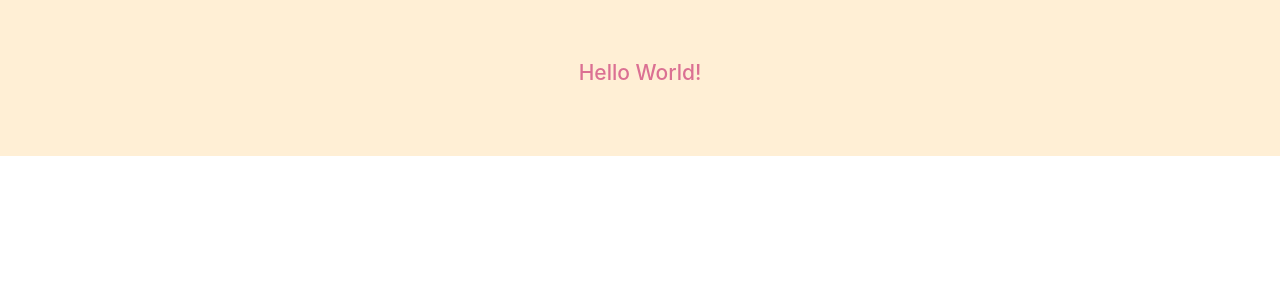
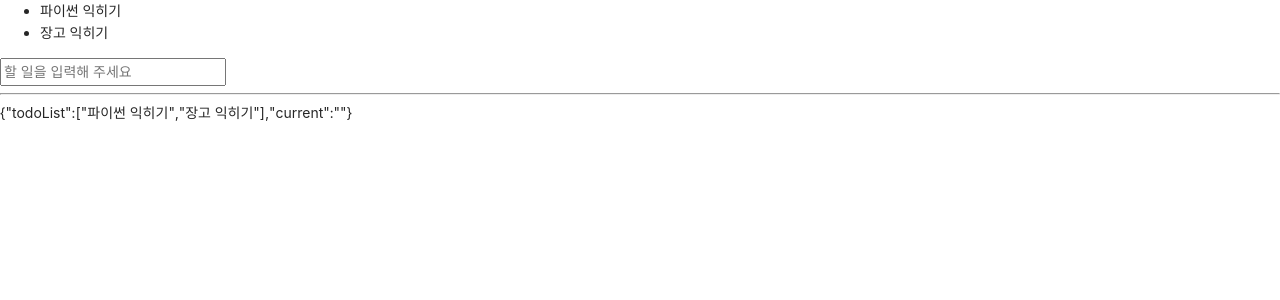
Before and after one commit to Gyeo1/Django-Practice, a React (Create React App) app: page / in a window 1280 px wide. Shown: the top 300 px of the page. Built offline with nearby package versions, Linux system fonts and the light colour scheme.

Commit message:
ToDoList 간단하게 만들어 보기

```diff
--- /dev/null
+++ b/src/TodoList.js
@@ -0,0 +1,54 @@
+import React from 'react';
+
+class TodoList extends React.Component {
+  state = {
+    todoList: ['파이썬 익히기', '장고 익히기'],
+    current: '',
+  };
+
+  onChange = (e) => {
+    //input 내용이 바뀔때 마다 호출되는 함수다.
+    const { value } = e.target;
+    this.setState({
+      current: value,
+    });
+    console.log(value); //현재 value 값을 출력
+  };
+
+  onKeyDown = (e) => {
+    //키가 눌렸을때 발생되는 함수
+    if (e.keyCode === 13) {
+      //13이 enter 키이다.
+      const { todoList, current } = this.state;
+      if (current.length > 0) {
+        this.setState({
+          current: '',
+          todoList: [...todoList, current], //이렇게 하는 이유 ==>state 값을 push 같은걸로 함부로 건들면 안됨
+        });
+      }
+    }
+  };
+  render() {
+    return (
+      <div>
+        <ul>
+          {this.state.todoList.map((todo, index) => (
+            <li key={index}>{todo}</li>
+          ))}
+        </ul>
+        <input
+          value={this.state.current}
+          onChange={this.onChange}
+          onKeyDown={this.onKeyDown}
+          placeholder="할 일을 입력해 주세요"
+        />
+        <hr />
+        {JSON.stringify(this.state)}
+      </div>
+    );
+  }
+}
+//JSON.stringify는 JSON에서 지원해주는 문자 변환 함수이다.
+//여기서는 todo list의 내용 2개가 나오고 input에 값을 넣으면 반영되는 current도 즉각적으로 나온다.
+
+export default TodoList;
--- a/src/index.js
+++ b/src/index.js
@@ -3,11 +3,12 @@ import ReactDOM from 'react-dom';
 import './index.css';
 import App from './App';
 import App2 from './App2';
+import TodoList from './TodoList';
 import reportWebVitals from './reportWebVitals';
 
 ReactDOM.render(
   <React.StrictMode>
-    <App2 />
+    <TodoList />
   </React.StrictMode>,
   document.getElementById('root'),
 );
```
